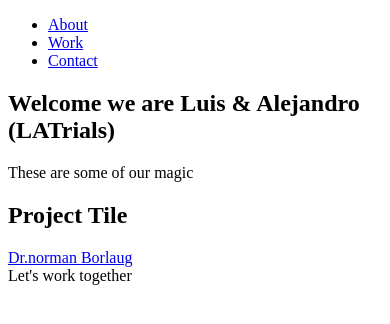
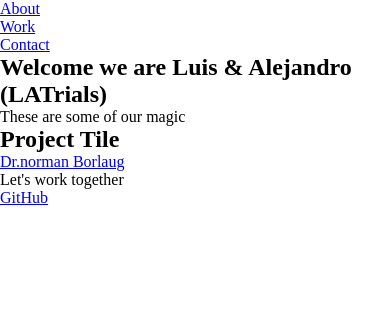
Before and after one commit to OROZCO1623/LATrials, a plain HTML site: page index.html in a window 390 px wide. Drawn offline with Linux system fonts and the light colour scheme.

Commit message:
css and media query

```diff
--- a/index.html
+++ b/index.html
@@ -4,6 +4,9 @@
     <meta charset="UTF-8" />
     <meta http-equiv="X-UA-Compatible" content="IE=edge" />
     <meta name="viewport" content="width=device-width, initial-scale=1.0" />
+
+    <link rel="stylesheet" href="styles.css" />
+
     <title>LAT PORTFOLIO</title>
   </head>
   <body>
@@ -32,7 +35,12 @@
       </div>
     </section>
 
-    <section id="contact">Let's work together</section>
+    <section id="contact">
+      Let's work together
+      <div>
+        <a href="https://github.com/freecodecamp" target="_blank"> GitHub </a>
+      </div>
+    </section>
 
     <footer></footer>
   </body>
--- /dev/null
+++ b/styles.css
@@ -0,0 +1,11 @@
+* {
+  box-sizing: border-box;
+  margin: 0;
+  padding: 0;
+}
+
+@media only screen and (max-width: 100px) {
+  body {
+    background-color: lightblue;
+  }
+}
```
